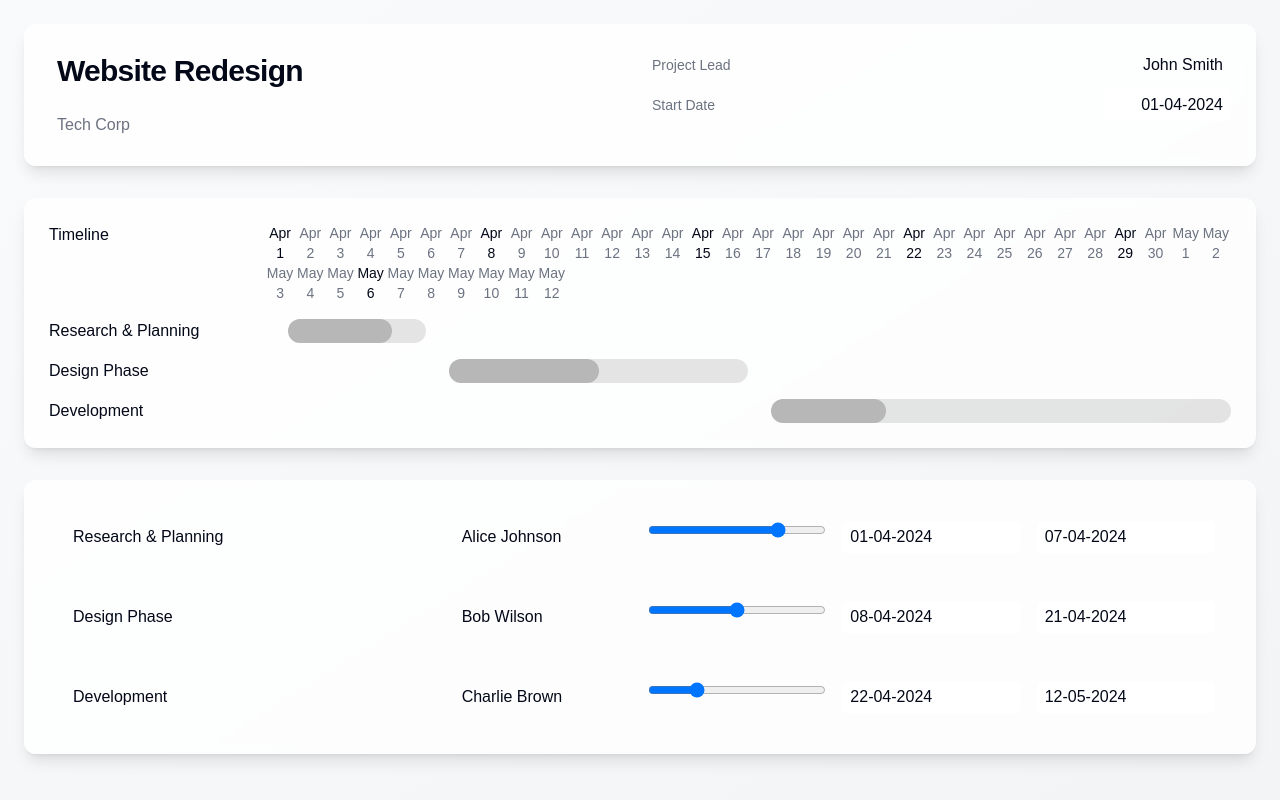
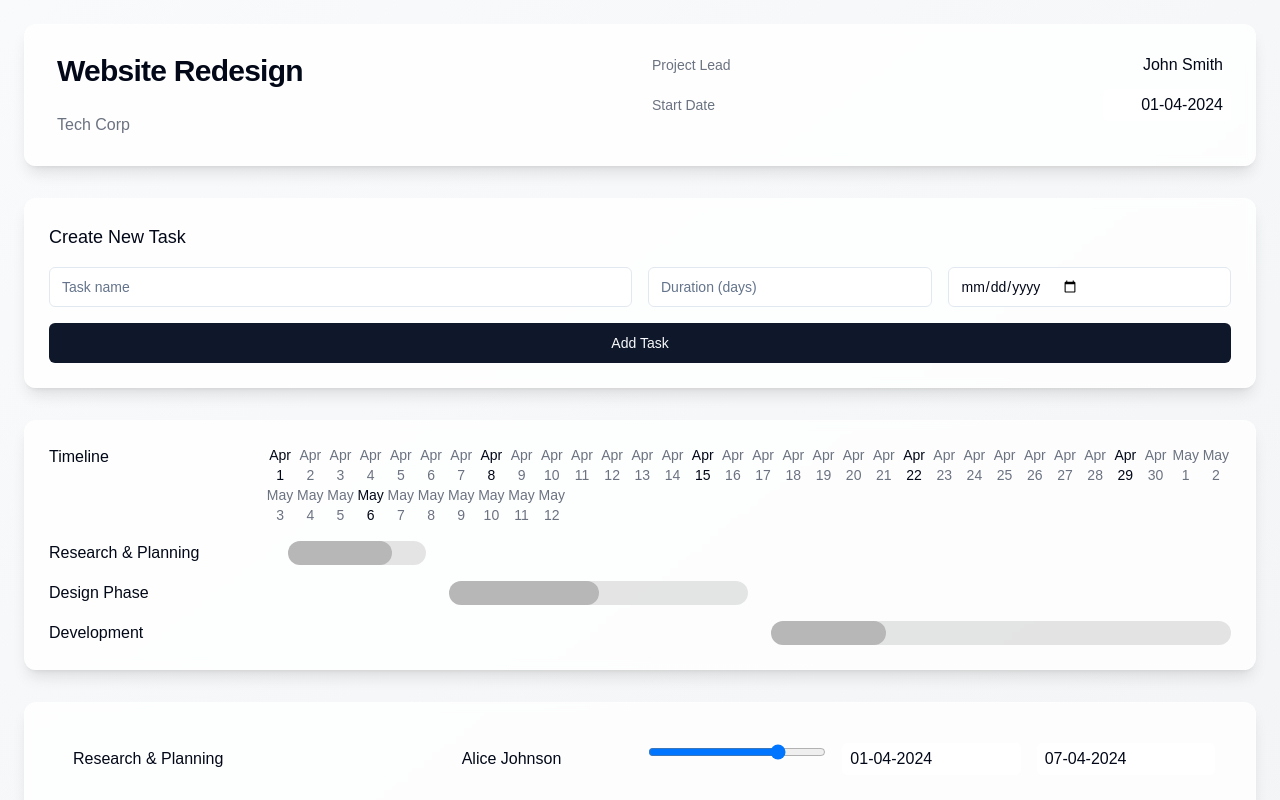
Before and after one commit to Thorpo123/project-planner-pro, a React (Vite) app: page / in a window 1280 px wide. Shown: the top 800 px of the page. Built offline with nearby package versions, Linux system fonts and the light colour scheme.

Commit message:
Add task creation section
Implement a new section on the page that allows users to input new tasks into the planner. The inputs will include fields for 'task', 'duration' (in days), and 'start date'.
[skip gpt_engineer]

```diff
--- a/src/components/ProjectContext.tsx
+++ b/src/components/ProjectContext.tsx
@@ -1,4 +1,5 @@
 import React, { createContext, useContext, useState } from "react";
+import { addDays } from "date-fns";
 
 interface Task {
   id: string;
@@ -59,6 +60,7 @@ interface ProjectContextType {
   updateTask: (taskId: string, updates: Partial<Task>) => void;
   updateProjectData: (updates: Partial<ProjectData>) => void;
   reorderTasks: (startIndex: number, endIndex: number) => void;
+  createTask: (name: string, duration: number, startDate: string) => void;
 }
 
 const ProjectContext = createContext<ProjectContextType | undefined>(undefined);
@@ -91,8 +93,26 @@ export const ProjectProvider = ({ children }: { children: React.ReactNode }) =>
     });
   };
 
+  const createTask = (name: string, duration: number, startDate: string) => {
+    const endDate = addDays(new Date(startDate), duration).toISOString().split('T')[0];
+    const newTask: Task = {
+      id: Math.random().toString(36).substr(2, 9),
+      name,
+      assignedTo: "",
+      progress: 0,
+      startDate,
+      endDate,
+      duration,
+    };
+
+    setProjectData((prev) => ({
+      ...prev,
+      tasks: [...prev.tasks, newTask],
+    }));
+  };
+
   return (
-    <ProjectContext.Provider value={{ projectData, updateTask, updateProjectData, reorderTasks }}>
+    <ProjectContext.Provider value={{ projectData, updateTask, updateProjectData, reorderTasks, createTask }}>
       {children}
     </ProjectContext.Provider>
   );
--- /dev/null
+++ b/src/components/TaskCreation.tsx
@@ -0,0 +1,51 @@
+import { useState } from "react";
+import { useProject } from "./ProjectContext";
+import { Button } from "./ui/button";
+import { Input } from "./ui/input";
+import { format } from "date-fns";
+
+export const TaskCreation = () => {
+  const { createTask } = useProject();
+  const [taskName, setTaskName] = useState("");
+  const [duration, setDuration] = useState("");
+  const [startDate, setStartDate] = useState("");
+
+  const handleSubmit = (e: React.FormEvent) => {
+    e.preventDefault();
+    if (taskName && duration && startDate) {
+      createTask(taskName, parseInt(duration), startDate);
+      setTaskName("");
+      setDuration("");
+      setStartDate("");
+    }
+  };
+
+  return (
+    <div className="glass-card rounded-xl p-6 mb-8">
+      <h2 className="text-lg font-medium mb-4">Create New Task</h2>
+      <form onSubmit={handleSubmit} className="grid grid-cols-1 md:grid-cols-4 gap-4">
+        <Input
+          placeholder="Task name"
+          value={taskName}
+          onChange={(e) => setTaskName(e.target.value)}
+          className="md:col-span-2"
+        />
+        <Input
+          type="number"
+          placeholder="Duration (days)"
+          value={duration}
+          onChange={(e) => setDuration(e.target.value)}
+          min="1"
+        />
+        <Input
+          type="date"
+          value={startDate}
+          onChange={(e) => setStartDate(e.target.value)}
+        />
+        <Button type="submit" className="md:col-span-4">
+          Add Task
+        </Button>
+      </form>
+    </div>
+  );
+};
--- a/src/pages/Index.tsx
+++ b/src/pages/Index.tsx
@@ -1,6 +1,7 @@
 import { ProjectHeader } from "@/components/ProjectHeader";
 import { TaskTimeline } from "@/components/TaskTimeline";
 import { TaskList } from "@/components/TaskList";
+import { TaskCreation } from "@/components/TaskCreation";
 import { ProjectProvider } from "@/components/ProjectContext";
 
 const Index = () => {
@@ -9,6 +10,7 @@ const Index = () => {
       <div className="min-h-screen bg-gradient-to-br from-gray-50 to-gray-100 p-6 animate-fade-in">
         <div className="max-w-7xl mx-auto space-y-8">
           <ProjectHeader />
+          <TaskCreation />
           <TaskTimeline />
           <TaskList />
         </div>
```
